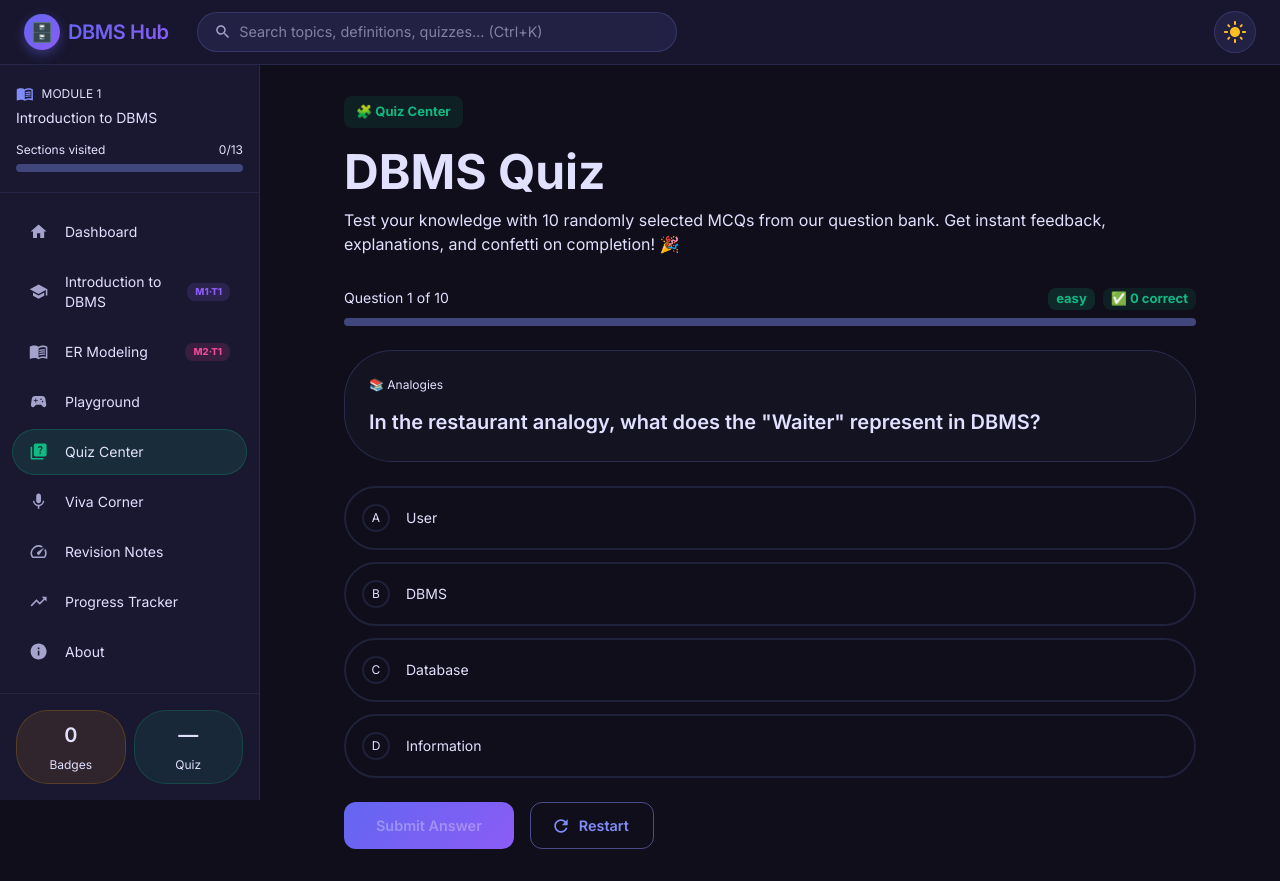
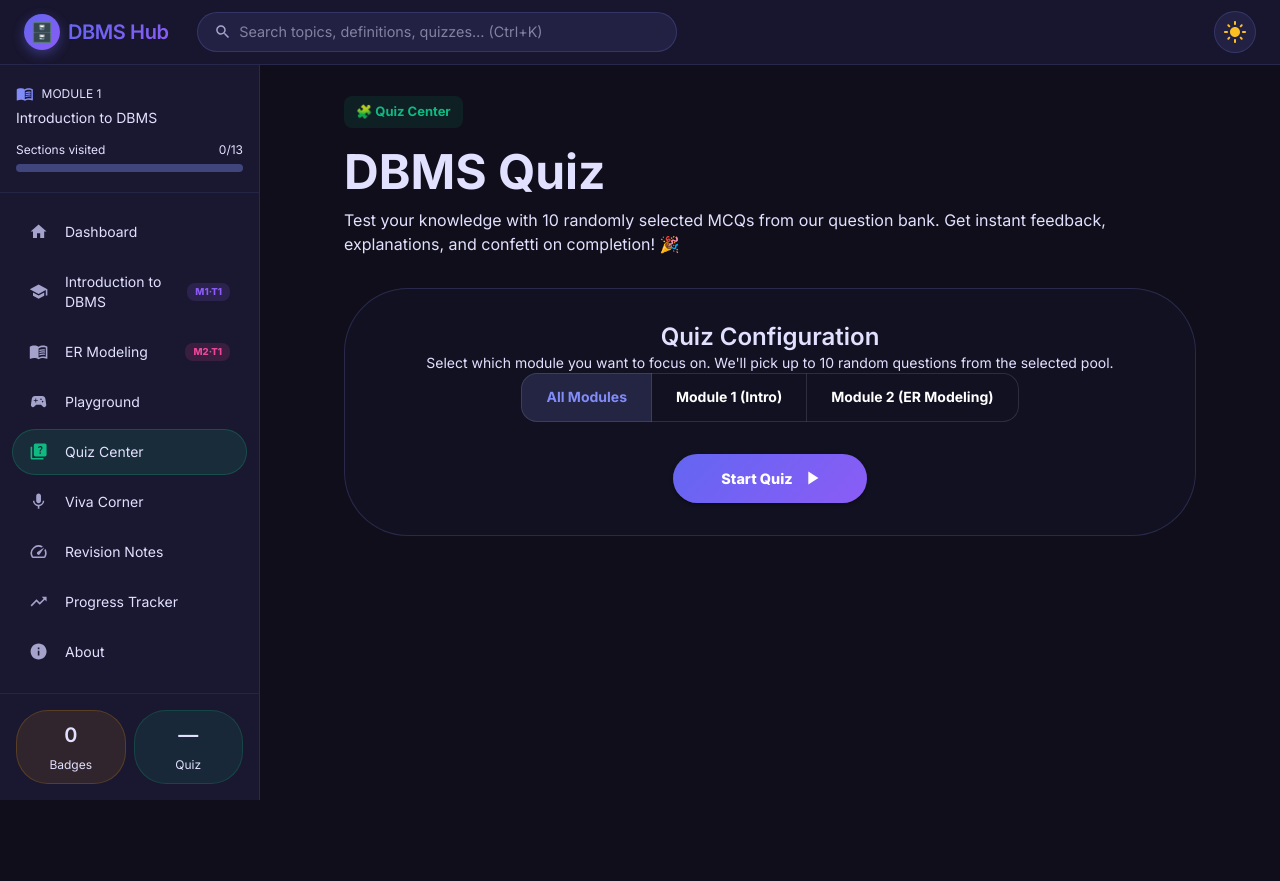
Before and after one commit to rohinaruna-dev/DBMS, a Next.js app in the folder dbms-learning-hub/: page /DBMS/quiz in a window 1280 px wide. After the commit the page ends 800 px from the top, so only its background shows below. Built offline with nearby package versions, Linux system fonts and the light colour scheme.

Commit message:
Add explicit module selection to Quiz, Viva, and Revision

```diff
--- a/dbms-learning-hub/src/components/quiz/QuizEngine.tsx
+++ b/dbms-learning-hub/src/components/quiz/QuizEngine.tsx
@@ -8,9 +8,6 @@ import {
   Box,
   Typography,
   Button,
-  RadioGroup,
-  FormControlLabel,
-  Radio,
   Paper,
   LinearProgress,
   Chip,
@@ -19,6 +16,8 @@ import {
   Collapse,
   IconButton,
   Tooltip,
+  ToggleButton,
+  ToggleButtonGroup,
 } from '@mui/material';
 import { motion, AnimatePresence } from 'framer-motion';
 import CheckCircleIcon from '@mui/icons-material/CheckCircle';
@@ -26,24 +25,80 @@ import CancelIcon from '@mui/icons-material/Cancel';
 import NavigateNextIcon from '@mui/icons-material/NavigateNext';
 import RefreshIcon from '@mui/icons-material/Refresh';
 import EmojiEventsIcon from '@mui/icons-material/EmojiEvents';
+import PlayArrowIcon from '@mui/icons-material/PlayArrow';
 import { quizQuestions } from '@/data/quizData';
 import { useProgressStore } from '@/store/progressStore';
-import type { QuizResult, QuizSession } from '@/types';
+import type { QuizResult, QuizSession, QuizQuestion } from '@/types';
 
 const DIFFICULTY_COLOR = { easy: '#10b981', medium: '#f59e0b', hard: '#ef4444' };
 
 export default function QuizEngine() {
   const theme = useTheme();
   const { addQuizSession } = useProgressStore();
+
+  const [started, setStarted] = useState(false);
+  const [selectedModule, setSelectedModule] = useState<'all' | 'm1' | 'm2'>('all');
+
   const [currentIndex, setCurrentIndex] = useState(0);
   const [selected, setSelected] = useState<number | null>(null);
   const [submitted, setSubmitted] = useState(false);
   const [results, setResults] = useState<QuizResult[]>([]);
   const [finished, setFinished] = useState(false);
-  const [startTime] = useState(Date.now());
+  const [startTime, setStartTime] = useState(Date.now());
   const [questionStartTime, setQuestionStartTime] = useState(Date.now());
-  const [shuffled] = useState(() => [...quizQuestions].sort(() => Math.random() - 0.5).slice(0, 10));
+  const [shuffled, setShuffled] = useState<QuizQuestion[]>([]);
   const confettiRef = useRef<HTMLCanvasElement>(null);
+
+  const startQuiz = () => {
+    let pool = quizQuestions;
+    if (selectedModule === 'm1') {
+      pool = quizQuestions.filter(q => !q.id.startsWith('m2'));
+    } else if (selectedModule === 'm2') {
+      pool = quizQuestions.filter(q => q.id.startsWith('m2'));
+    }
+
+    // Pick up to 10 random questions
+    const selectedQs = [...pool].sort(() => Math.random() - 0.5).slice(0, 10);
+    setShuffled(selectedQs);
+    setStartTime(Date.now());
+    setQuestionStartTime(Date.now());
+    setStarted(true);
+  };
+
+  if (!started) {
+    return (
+      <Paper elevation={0} sx={{ p: 4, borderRadius: 4, textAlign: 'center', border: `1px solid ${alpha(theme.palette.primary.main, 0.2)}`, bgcolor: alpha(theme.palette.primary.main, 0.03) }}>
+        <Typography variant="h5" fontWeight={800} mb={2}>Quiz Configuration</Typography>
+        <Typography variant="body2" color="text.secondary" mb={3}>
+          Select which module you want to focus on. We'll pick up to 10 random questions from the selected pool.
+        </Typography>
+
+        <ToggleButtonGroup
+          color="primary"
+          value={selectedModule}
+          exclusive
+          onChange={(e, v) => v && setSelectedModule(v)}
+          sx={{ mb: 4 }}
+        >
+          <ToggleButton value="all" sx={{ px: 3, fontWeight: 700 }}>All Modules</ToggleButton>
+          <ToggleButton value="m1" sx={{ px: 3, fontWeight: 700 }}>Module 1 (Intro)</ToggleButton>
+          <ToggleButton value="m2" sx={{ px: 3, fontWeight: 700 }}>Module 2 (ER Modeling)</ToggleButton>
+        </ToggleButtonGroup>
+
+        <Box>
+          <Button
+            variant="contained"
+            size="large"
+            endIcon={<PlayArrowIcon />}
+            onClick={startQuiz}
+            sx={{ px: 6, py: 1.5, borderRadius: 3, fontWeight: 800, background: 'linear-gradient(135deg, #6366f1, #8b5cf6)' }}
+          >
+            Start Quiz
+          </Button>
+        </Box>
+      </Paper>
+    );
+  }
 
   const question = shuffled[currentIndex];
   const correctCount = results.filter((r) => r.isCorrect).length;
@@ -93,7 +148,7 @@ export default function QuizEngine() {
     setSubmitted(false);
     setResults([]);
     setFinished(false);
-    setQuestionStartTime(Date.now());
+    setStarted(false); // Go back to config screen
   };
 
   if (finished) {
@@ -111,6 +166,8 @@ export default function QuizEngine() {
       />
     );
   }
+
+  if (!question) return null;
 
   return (
     <Box>
@@ -139,8 +196,8 @@ export default function QuizEngine() {
               label={question.difficulty}
               size="small"
               sx={{
-                bgcolor: alpha(DIFFICULTY_COLOR[question.difficulty], 0.15),
-                color: DIFFICULTY_COLOR[question.difficulty],
+                bgcolor: alpha(DIFFICULTY_COLOR[question.difficulty as keyof typeof DIFFICULTY_COLOR], 0.15),
+                color: DIFFICULTY_COLOR[question.difficulty as keyof typeof DIFFICULTY_COLOR],
                 fontWeight: 700,
                 height: 22,
               }}
```
Also changed, not shown: dbms-learning-hub/src/app/revision/page.tsx (+51 -9 lines), dbms-learning-hub/src/app/viva/page.tsx (+23 -3 lines).
